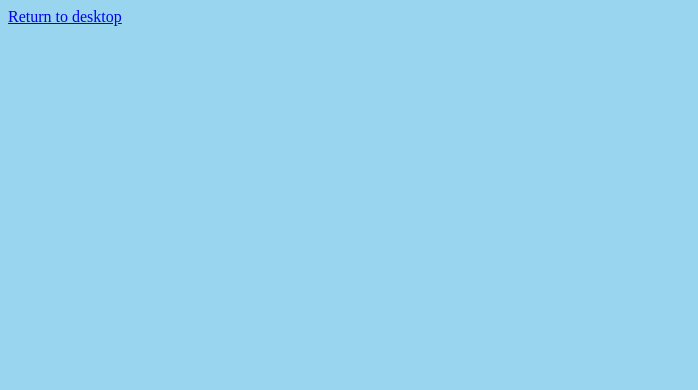
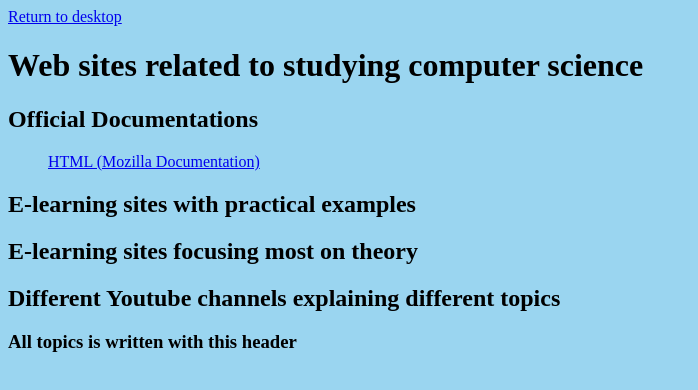
Before and after one commit to NicoSakuraStar/hobby-89ujoijiwjf39smc, a plain HTML site: page help.html in a window 1280 px wide. Shown: the whole page, without its empty margins (0-698 px from the left). Drawn offline with Linux system fonts and the light colour scheme.

Commit message:
Standard content for the help page

```diff
--- a/help.html
+++ b/help.html
@@ -6,5 +6,36 @@
   </head>
   <body>
     <a href="/desktop.html">Return to desktop<br></a>
+    <h1>Web sites related to studying computer science</h1>
+
+    <div id="documentation">
+      <h2>Official Documentations</h2>
+      <ul>
+        <list><a href="https://developer.mozilla.org/en-US/docs/Web/HTML/Element" target="_blank">HTML (Mozilla Documentation)</a></list>
+      </ul>
+    </div>
+
+    <div id="learning-practical">
+      <h2>E-learning sites with practical examples</h2>
+      <ul>
+        <list></list>
+      </ul>
+    </div>
+
+    <div id="learning-theory">
+      <h2>E-learning sites focusing most on theory</h2>
+      <ul>
+        <list></list>
+      </ul>
+    </div>
+
+    <div id="video-channels">
+      <h2>Different Youtube channels explaining different topics</h2>
+      <h3>All topics is written with this header</h3>
+      <ul>
+        <list></list>
+      </ul>
+    </div>
+
   </body>
 </html>
```
